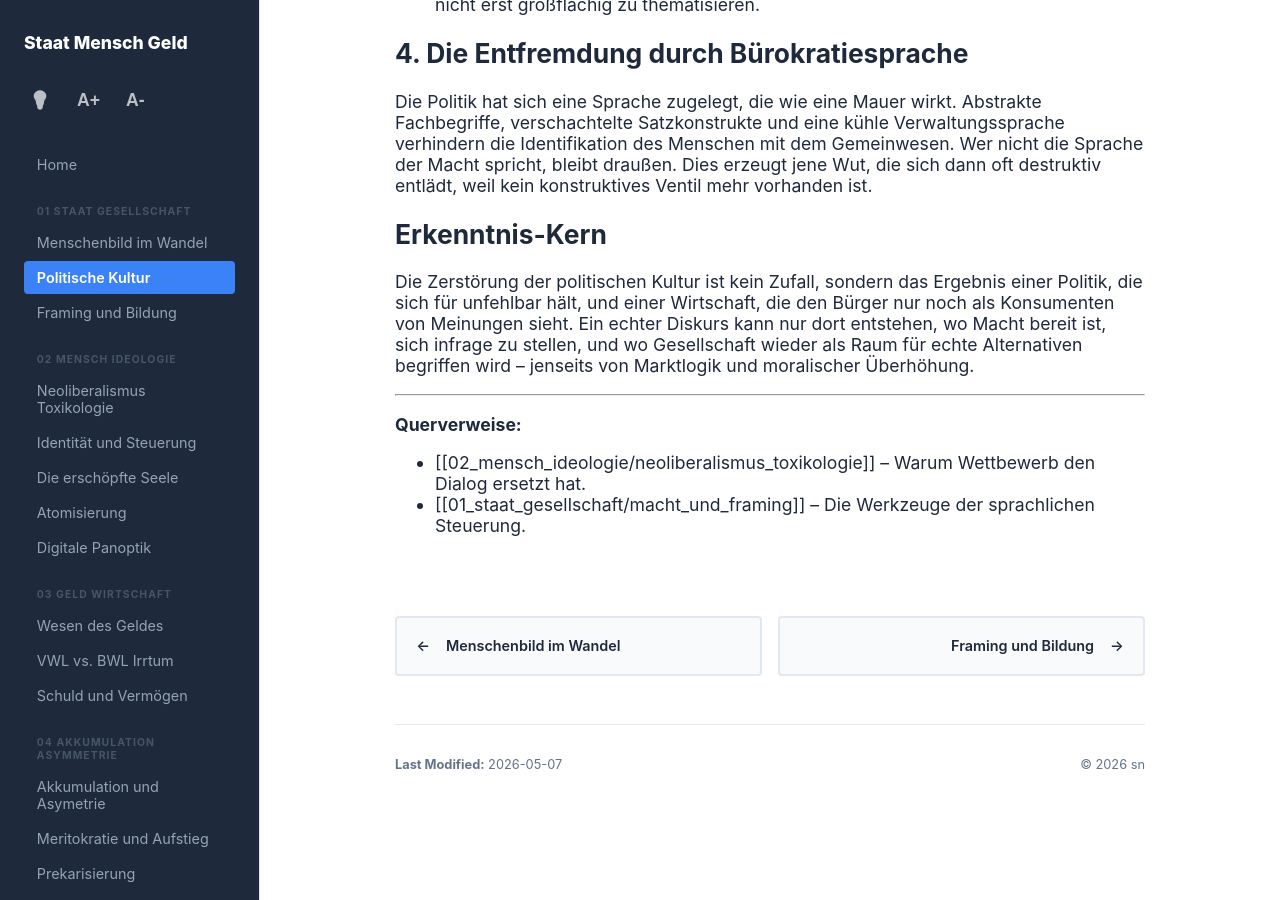
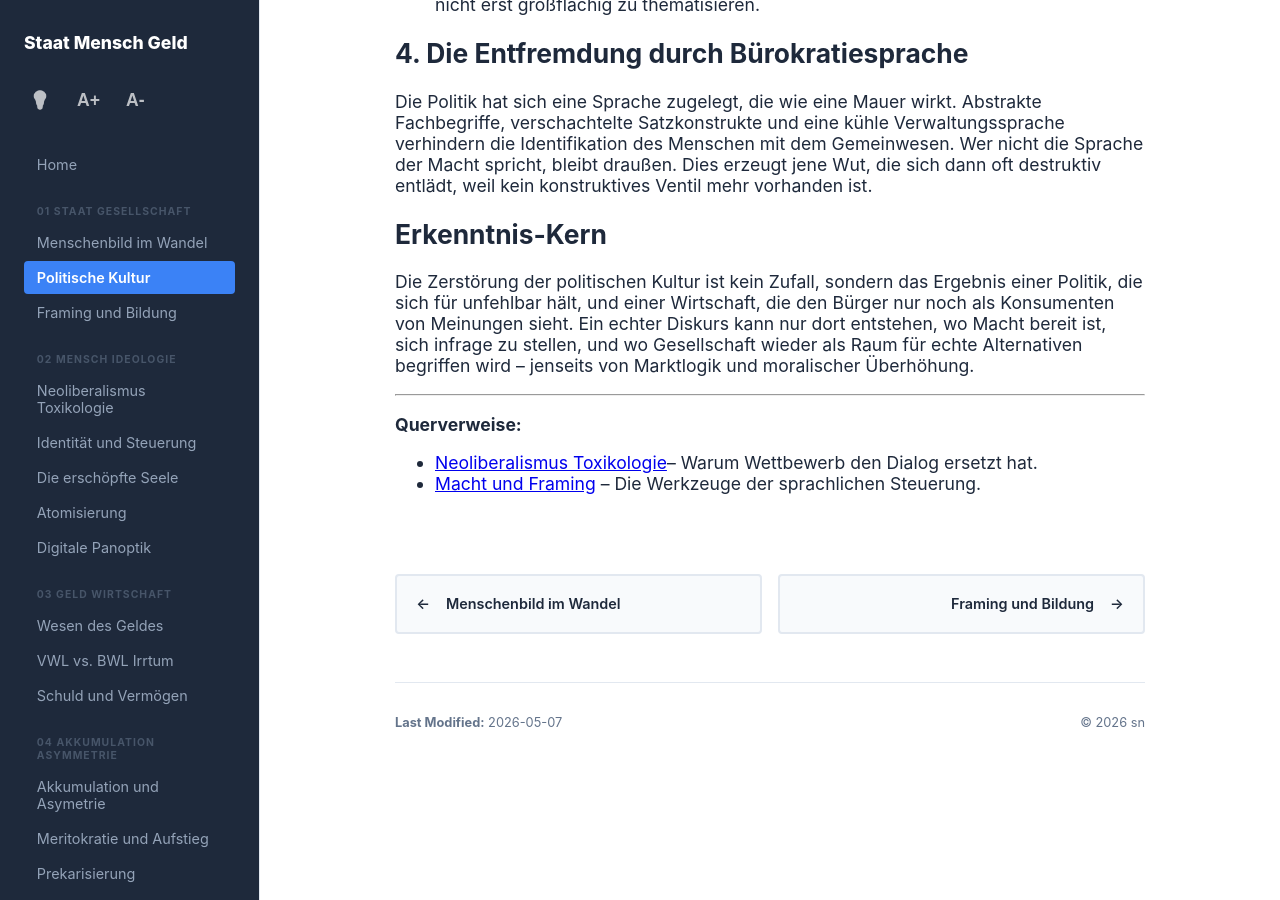
Before and after one commit to texthub/staat-mensch-geld, a Jekyll site: the page built from 01-staat-gesellschaft/politische-kultur.md, in a window 1280 px wide and 900 px high, scrolled down 1416 px. Built offline with Jekyll 4.4.1, drawn with Linux system fonts in a browser that asks for light colours.

Commit message:
Update politische-kultur.md

```diff
--- a/01-staat-gesellschaft/politische-kultur.md
+++ b/01-staat-gesellschaft/politische-kultur.md
@@ -41,5 +41,5 @@ Die Zerstörung der politischen Kultur ist kein Zufall, sondern das Ergebnis ein
 ---
 **Querverweise:**
 
-* [[02_mensch_ideologie/neoliberalismus_toxikologie]] – Warum Wettbewerb den Dialog ersetzt hat.
-* [[01_staat_gesellschaft/macht_und_framing]] – Die Werkzeuge der sprachlichen Steuerung.
+* [Neoliberalismus Toxikologie](/02_mensch_ideologie/neoliberalismus_toxikologie)– Warum Wettbewerb den Dialog ersetzt hat.
+* [Macht und Framing](/01_staat_gesellschaft/macht_und_framing) – Die Werkzeuge der sprachlichen Steuerung.
```
